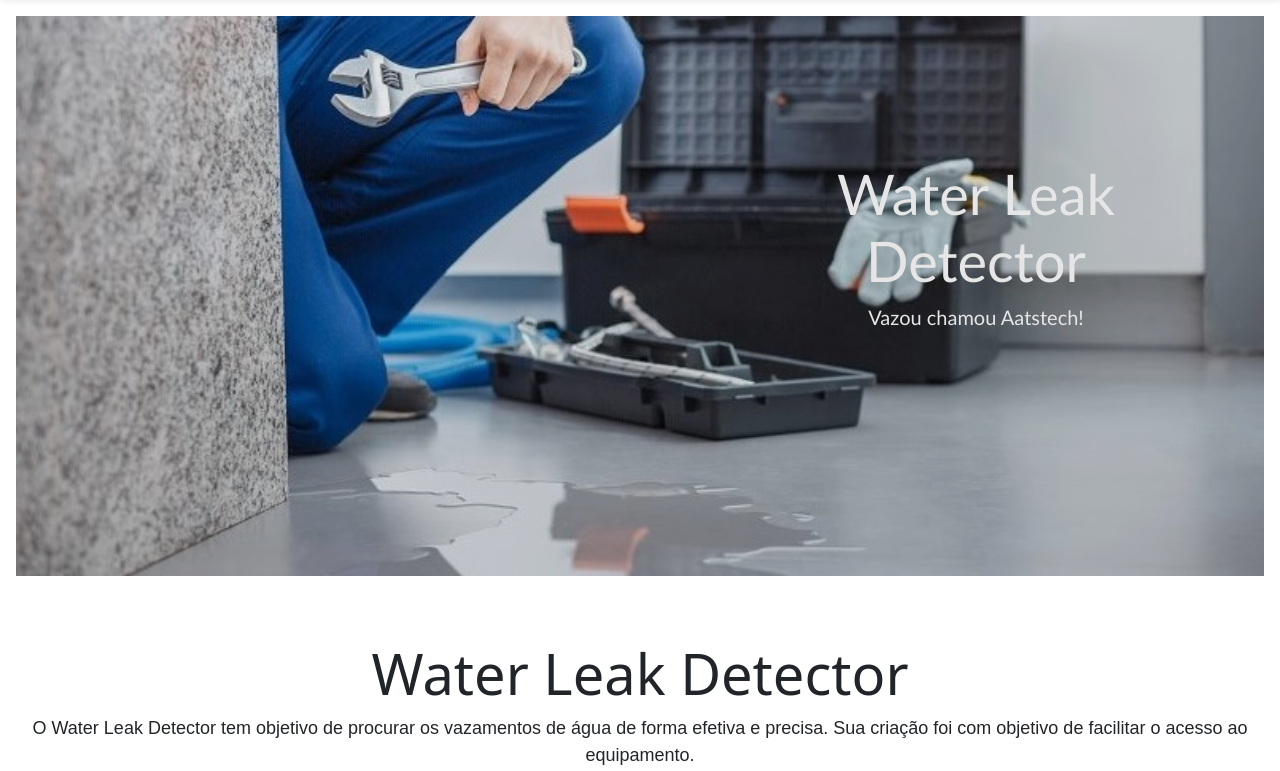
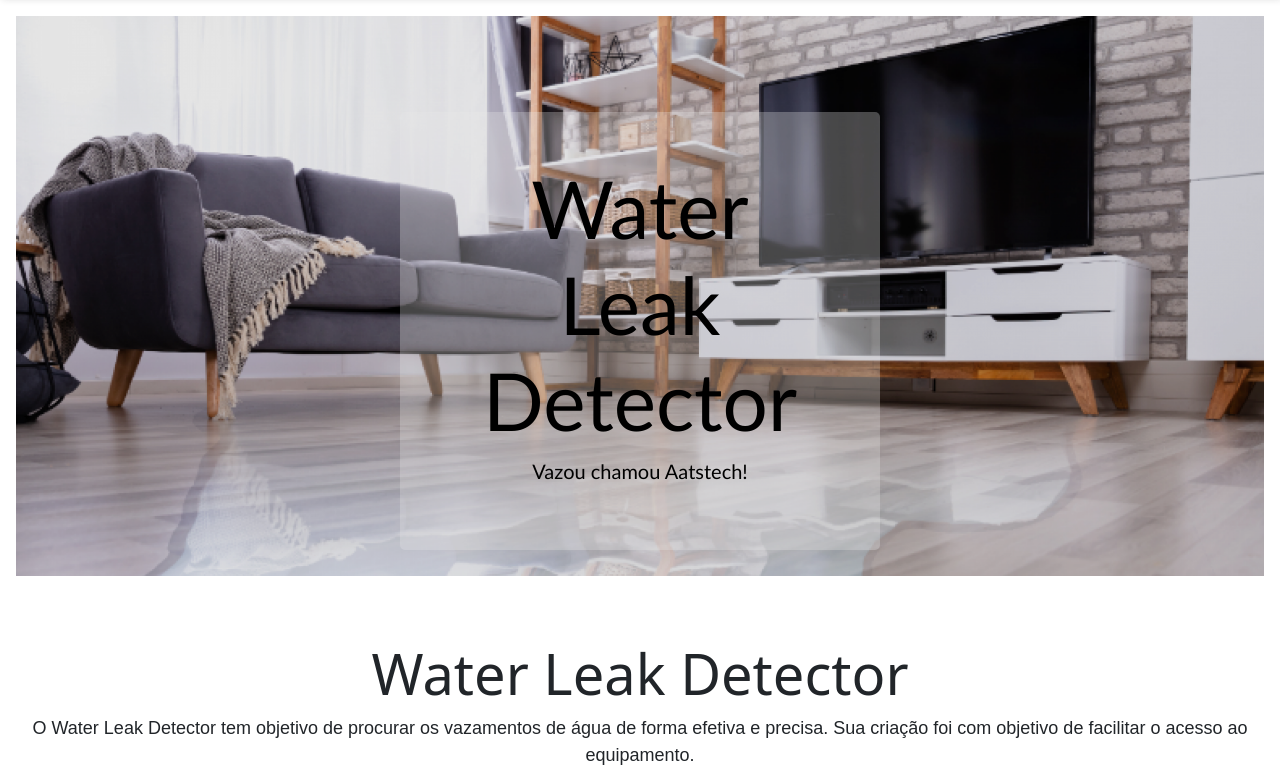
Before and after one commit to Guilherme-Luis/aatstech.com.br, a PHP site: page / in a window 1280 px wide. Shown: the part 65-836 px from the top of the page. Run offline with PHP 8.4, Linux system fonts and the light colour scheme.

Commit message:
update 2.6 - melhorias no index.php (bruno)

```diff
--- a/index.php
+++ b/index.php
@@ -31,7 +31,7 @@
     <!--Inicio-->
     <div id="home" class="imgBg position-relative overflow-hidden p-3 p-md-5 m-md-3 text-center bg-dark">
       <div class="fonteHome col-md-5 p-lg-5 mx-auto my-5 module-inside">
-        <h2 class="display-4 fw-normal">Water Leak Detector</h2>
+        <h2 class="display-1 fw-normal">Water Leak Detector</h2>
         <p class="lead fw-normal">Vazou chamou Aatstech!</p>
         <!--  Isso era um botão -> <a class="btn btn-outline-secondary" href="#">Coming soon</a> -->
       </div>
--- a/style.css
+++ b/style.css
@@ -9,10 +9,12 @@
   height:560px;
 }
 .fonteHome{
-  color:White;
+  background-color: rgba(255, 255, 255, 0.301);
+  border-radius: 5px;
+  color:rgba(0, 0, 0);
   filter: none;
   position:relative;
-  float: right;
+  text-align: center;
   font-family: 'Trebuchet MS';
 }
 a{
```
Also changed, not shown: images/vazamento-de-agua.jpg.
